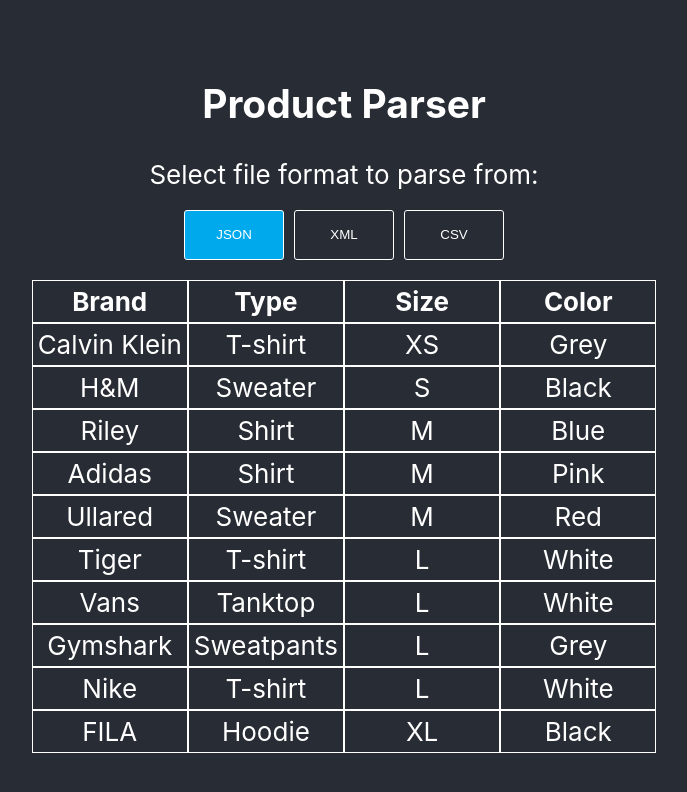
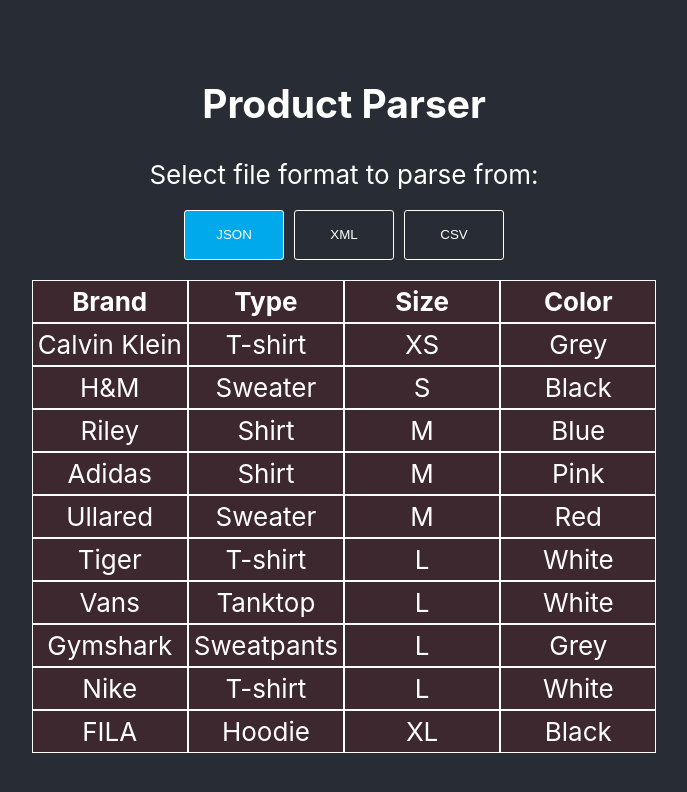
Before and after one commit to KitsuneKelso/product-parser, a React (Create React App) app: page / in a window 1280 px wide. Shown: the top 792 px of the page, without its empty margins (296-983 px from the left). Built offline with nearby package versions, Linux system fonts and the light colour scheme.

Commit message:
Add background color to table to make format change more apparent

```diff
--- a/src/components/ClothesParser/ClothesParser.jsx
+++ b/src/components/ClothesParser/ClothesParser.jsx
@@ -35,10 +35,16 @@
     </div>
   );
 
+  const colors = {
+    JSON: "red",
+    XML: "green",
+    CSV: "blue"
+  };
+
   return (
     <div className={classes.root}>
       {buttons}
-      <Table clothes={parsedClothes[format]} />
+      <Table clothes={parsedClothes[format]} color={colors[format]} />
     </div>
   );
 };
--- a/src/components/Table/Table.jsx
+++ b/src/components/Table/Table.jsx
@@ -3,7 +3,7 @@
 
 import TableRow from "./TableRow";
 
-const Table = ({ clothes }) => {
+const Table = ({ clothes, classes }) => {
   const renderTableRow = item => (
     <TableRow
       key={`${item.brand}_${item.size}_${item.color}`}
@@ -15,15 +15,18 @@
   );
 
   return (
-    <>
+    <div className={classes.root}>
       <TableRow header col1="Brand" col2="Type" col3="Size" col4="Color" />
       {clothes && clothes.map(item => renderTableRow(item))}
-    </>
+    </div>
   );
 };
 
 Table.propTypes = {
-  clothes: PropTypes.arrayOf(PropTypes.shape()).isRequired
+  clothes: PropTypes.arrayOf(PropTypes.shape()).isRequired,
+  classes: PropTypes.shape().isRequired,
+  // color is used in the stylesheet
+  color: PropTypes.string.isRequired
 };
 
 export default Table;
--- a/src/components/Table/index.js
+++ b/src/components/Table/index.js
@@ -1,3 +1,9 @@
+import injectSheet from "react-jss";
+
 import Table from "./Table";
+import style from "./style";
 
-export default Table;
+const enhance = injectSheet(style);
+
+export default enhance(Table);
+export { Table as Component, style };
--- /dev/null
+++ b/src/components/Table/style.js
@@ -0,0 +1,11 @@
+const colors = {
+  red: "rgba(255, 0, 0, 0.1)",
+  green: "rgba(0, 255, 0, 0.1)",
+  blue: "rgba(0, 0, 255, 0.1)"
+};
+
+export default {
+  root: {
+    background: props => colors[props.color]
+  }
+};
```
